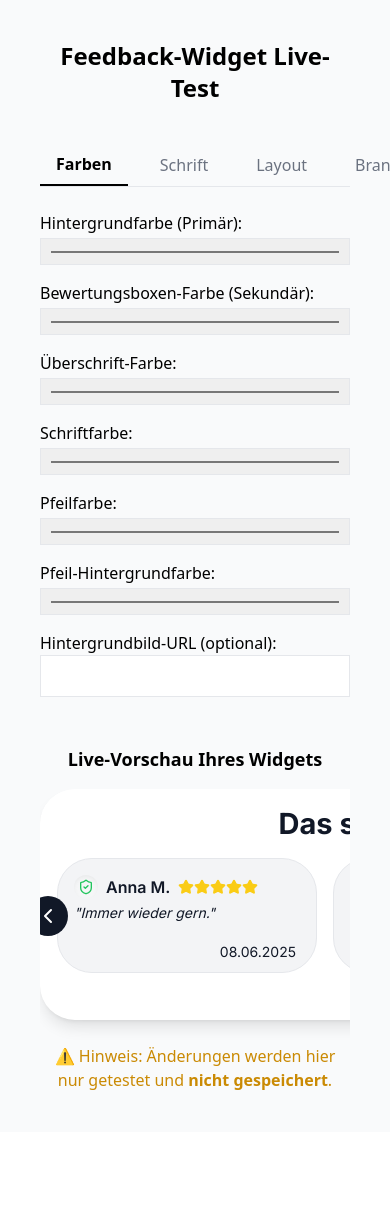
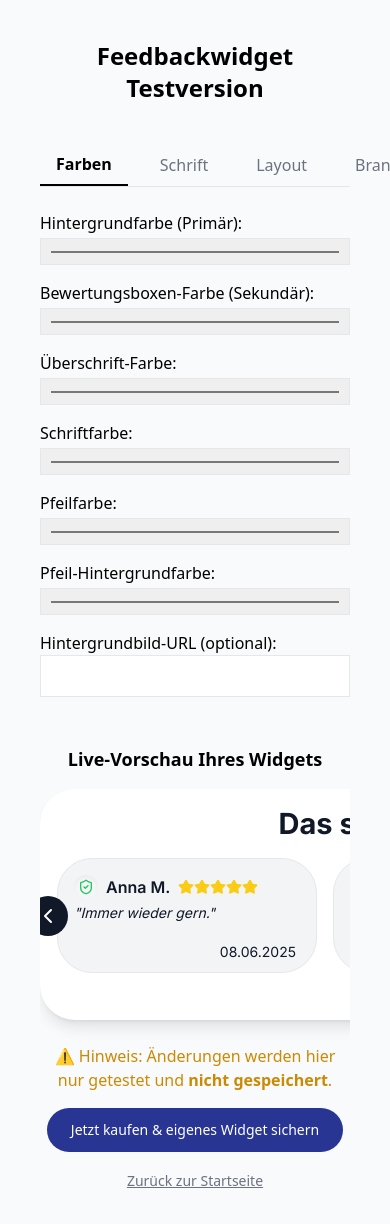
Before and after one commit to Hamsa777/KI-Partner, a React (Vite) app: page /TestEditor in a window 390 px wide. Shown: the top 1224 px of the page. Before the commit the page ends 1132 px from the top, so only its background shows below. Built offline with nearby package versions, Linux system fonts and the light colour scheme.

Commit message:
Aktueller Stand – Widget final

```diff
--- a/src/pages/Kundenfeedback.jsx
+++ b/src/pages/Kundenfeedback.jsx
@@ -57,7 +57,7 @@ export default function Kundenfeedback() {
           {/* Hover-Overlay mit zwei Buttons */}
           <div className="absolute inset-0 bg-white/95 backdrop-blur-md rounded-3xl opacity-0 group-hover:opacity-100 transition-opacity duration-300 flex">
             <a
-              href="https://tally.so/r/nrqqNL"
+              href="https://www.ki-partner24.de/testeditor"
               target="_blank"
               rel="noopener noreferrer"
               className="w-1/2 flex flex-col items-center justify-center hover:bg-gray-100 transition rounded-l-3xl"
@@ -67,7 +67,7 @@ export default function Kundenfeedback() {
             </a>
             <div className="w-px bg-gray-300 my-6"></div>
             <a
-              href="https://buy.stripe.com/test_bIY7tu01x4ys3Uk9AC"
+              href="https://buy.stripe.com/8wM00Rc7k7kT6Ri7sv"
               target="_blank"
               rel="noopener noreferrer"
               className="w-1/2 flex flex-col items-center justify-center hover:bg-gray-100 transition rounded-r-3xl"
@@ -129,7 +129,7 @@ export default function Kundenfeedback() {
   viewport={{ once: true }}
 >
   <a
-    href="https://tally.so/r/nrqqNL"
+    href="https://www.ki-partner24.de/testeditor"
     target="_blank"
     rel="noopener noreferrer"
     className="inline-block mt-10 px-6 py-3 bg-[#283593] text-white text-sm font-medium rounded-full shadow hover:bg-[#1f2d66] transition"
--- a/src/pages/TestEditor.jsx
+++ b/src/pages/TestEditor.jsx
@@ -2,6 +2,8 @@ import React, { useEffect, useState } from "react";
 import FeedbackWidget from "../components/FeedbackWidget";
 import GoogleFontSelector from "../components/GoogleFontSelector";
 import sampleData from "../assets/sampleData.json";
+import { Link as MotionLink } from "react-router-dom";
+import { motion } from "framer-motion";
 
 export default function TestEditor() {
   const [color, setColor] = useState("#ffffff");
@@ -63,7 +65,7 @@ export default function TestEditor() {
 
   return (
     <div className="min-h-screen bg-gray-50 p-10 flex flex-col items-center">
-      <h1 className="text-2xl font-bold mb-10 text-center">Feedback-Widget Live-Test</h1>
+      <h1 className="text-2xl font-bold mb-10 text-center">Feedbackwidget Testversion</h1>
 
       <div className="w-full max-w-2xl">
         <div className="flex space-x-4 mb-6 border-b">
@@ -130,6 +132,34 @@ export default function TestEditor() {
         </div>
         <p className="text-center text-yellow-600 mt-6">⚠️ Hinweis: Änderungen werden hier nur getestet und <strong>nicht gespeichert</strong>.</p>
       </div>
+     <div className="mt-4 text-center">
+
+  <motion.a
+  href="https://buy.stripe.com/8wM00Rc7k7kT6Ri7sv"
+  target="_blank"
+  rel="noopener noreferrer"
+
+    whileHover={{
+      scale: 1.02,
+      backgroundColor: "#1a237e",
+    }}
+    transition={{ duration: 0.3, ease: "easeOut" }}
+    className="inline-block bg-[#283593] text-white px-6 py-3 rounded-full text-sm sm:text-base font-medium"
+  >
+    Jetzt kaufen & eigenes Widget sichern
+  </motion.a>
+
+  <div className="mt-4">
+    <a
+      href="/"
+      className="text-sm text-gray-500 hover:text-gray-700 underline transition"
+    >
+      Zurück zur Startseite
+    </a>
+  </div>
+</div>
+
     </div>
+
   );
 }
```
